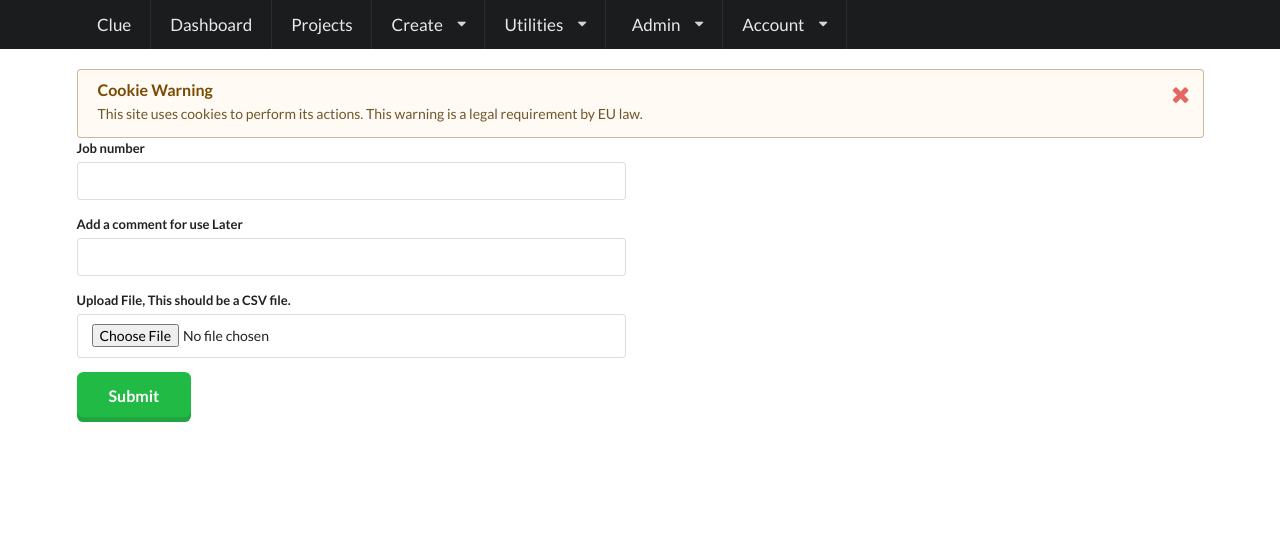
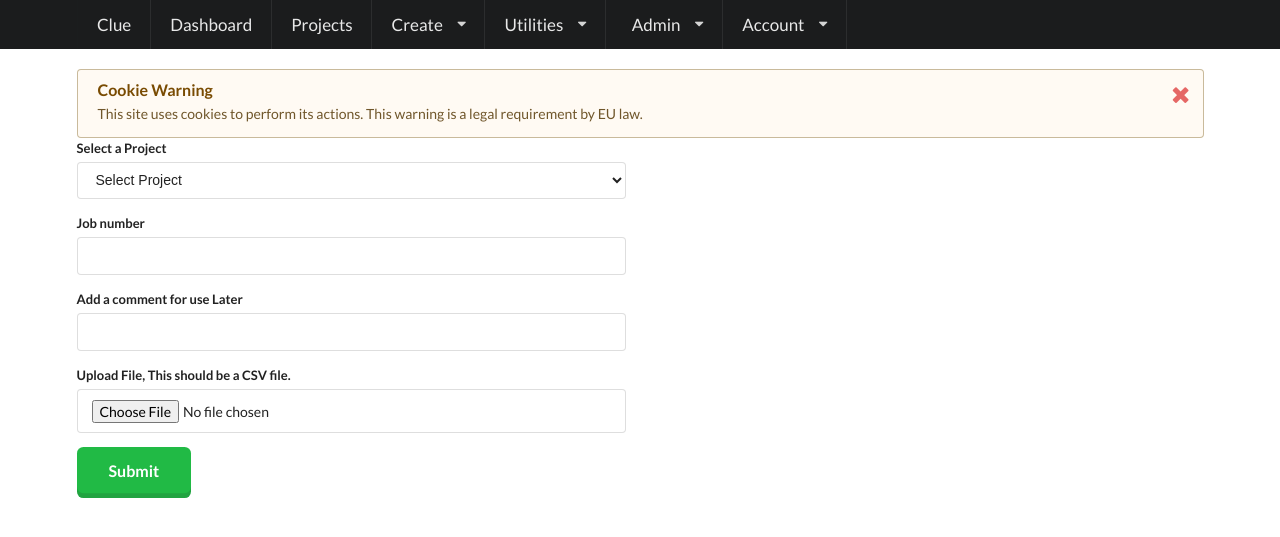
Before and after one commit to Boomatang/Clue, a Flask app: page /BOM/upload in a window 1280 px wide. Shown: the top 537 px of the page. Run offline with Flask 2, Linux system fonts and the light colour scheme; a user stored in the database is signed in; tables that the repository leaves empty hold one stand-in row (values such as "Sample post"); some libraries are stand-ins or nearby versions.

Commit message:
BOM has a project
When the user is creating the bom they can assign a project to the bom

```diff
--- a/app/BOM/forms.py
+++ b/app/BOM/forms.py
@@ -1,6 +1,30 @@
 from flask_wtf import FlaskForm
-from wtforms import StringField, FileField, SubmitField
+from wtforms import StringField, FileField, SubmitField, SelectField
 from wtforms.validators import DataRequired
+
+from app.models import Project
+from app.utils import logger
+
+
+def get_projects(company):
+    """Get a list of project that a user has access too"""
+
+    choices = []
+
+    values = Project.query.filter_by(company=company).order_by(Project.job_number).all()[:]
+
+    if len(values) == 0:
+        logger.info("There was no project for the company when building the form")
+    else:
+
+        choices.append(("None", "Select Project"))
+
+        for value in values:
+            value_name = f"{value.job_number} - {value.name}"
+            value_id = value.id
+
+            choices.append((value_id, value_name))
+    return choices
 
 
 class BOMUpload(FlaskForm):
@@ -9,4 +33,11 @@ class BOMUpload(FlaskForm):
     file_name = FileField(
         "Upload File, This should be a CSV file.", validators=[DataRequired()]
     )
+
+    projects = SelectField("Select a Project")
+
     submit = SubmitField("Submit")
+
+    def __init__(self, company):
+        FlaskForm.__init__(self)
+        self.projects.choices = get_projects(company)
--- a/app/BOM/views.py
+++ b/app/BOM/views.py
@@ -20,14 +20,16 @@ from app.models import (
     BomResultBeamPart,
     BomResultMissingPart,
     BomSessionLength,
-)
+    Project)
 from app.smart import RawBomFile, CreateBom, fix_csv_file
-from app.utils import file_ext_checker, key_preferred, key_checkboxes
+from app.utils import file_ext_checker, key_preferred, key_checkboxes, is_number
+
+
 
 
 @BOM.route("/BOM/upload", methods=["POST", "GET"])
 def BOM_upload():
-    form = BOMUpload()
+    form = BOMUpload(current_user.company.id)
 
     if form.is_submitted():
         f = form.file_name.data
@@ -47,7 +49,13 @@ def BOM_upload():
 
         entry = d.return_entry()
         entry.comment = form.comment.data
+
+        entry.project_id = form.projects.data
+
         session["job_number"] = form.job_number.data
+
+        print(form.projects.data)
+
         db.session.add(entry)
         db.session.commit()
         entry.configure_file()
--- a/app/smart/smart.py
+++ b/app/smart/smart.py
@@ -13,8 +13,8 @@ from app.models import (
     BomResultBeam,
     BomResultBeamPart,
     BomResultMissingPart,
-)
-from app.utils import isFloat, isInt
+    Project)
+from app.utils import isFloat, isInt, is_number
 
 DESC = "DESCRIPTION"
 PLATE = "PL"
@@ -538,6 +538,9 @@ class CreateBom:
 
         result: BomResult = BomResult()
         item: BomFile = BomFile.query.filter_by(id=self.data_id).first()
+
+        result.project_id = find_project_id_from_id(item.project_id)
+
         result.comment = item.comment
         result.company = current_user.company.id
         try:
@@ -594,3 +597,16 @@ class CreateBom:
             return True
         else:
             return False
+
+def find_project_id_from_id(project_id):
+    """Find the project in the database or return None"""
+
+    if is_number(project_id):
+        project_id = int(project_id)
+
+        project = Project.query.filter_by(id=project_id).first()
+
+        return project.id
+
+    else:
+        return None
--- a/app/templates/BOM/upload.html
+++ b/app/templates/BOM/upload.html
@@ -8,6 +8,7 @@
   <div class="ui two column grid">
     <form class="ui column form" method="POST" enctype="multipart/form-data">
       {{ form.csrf_token }}
+      {{ render_field(form.projects) }}
       {{ render_field(form.job_number) }}
       {{ render_field(form.comment) }}
       {{ render_field(form.file_name) }}
--- a/app/utils/__init__.py
+++ b/app/utils/__init__.py
@@ -1,6 +1,6 @@
 from .file_fuctions import file_ext_checker, count_files
 from .math_functions import isFloat, isInt
-from .input_functions import hasName, hasValues
+from .input_functions import hasName, hasValues, is_number
 from .page import flash_massages, error_builder
 from .forms import key_checkboxes, key_preferred
 from .logs import logger
```
Also changed, not shown: app/models.py (+7 -0 lines), app/utils/input_functions.py (+9 -0 lines).
